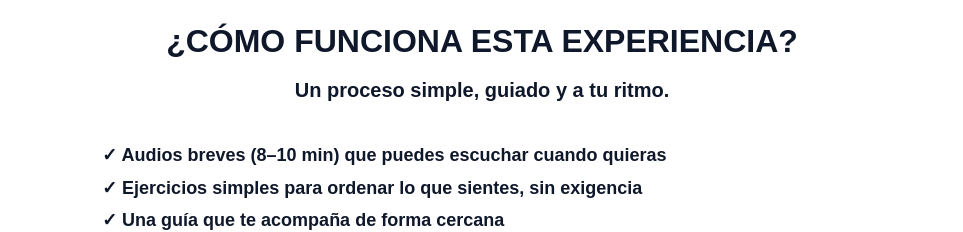
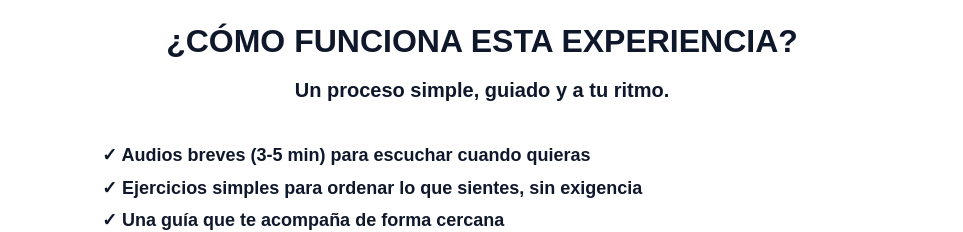
Before and after one commit to cursossolange/despierta-72h, a React (Vite) app: page / in a window 1280 px wide. Shown: the part 3820-4052 px from the top of the page, without its empty margins (158-1121 px from the left). Built offline with nearby package versions, Linux system fonts and the light colour scheme.

Commit message:
Update audio duration in LandingPage component

```diff
--- a/src/components/LandingPage.tsx
+++ b/src/components/LandingPage.tsx
@@ -290,7 +290,7 @@ src="/pausa-cafe.png"
     </p>
 
     <div style={{ textAlign: "left", fontSize: "18px", fontWeight: 700, lineHeight: "1.8" }}>
-      <p>✓ Audios breves (8–10 min) que puedes escuchar cuando quieras</p>
+      <p>✓ Audios breves (3-5 min) para escuchar cuando quieras</p>
       <p>✓ Ejercicios simples para ordenar lo que sientes, sin exigencia</p>
       <p>✓ Una guía que te acompaña de forma cercana</p>
       <p>✓ Un cierre que te deja con más claridad, no más dudas</p>
```
